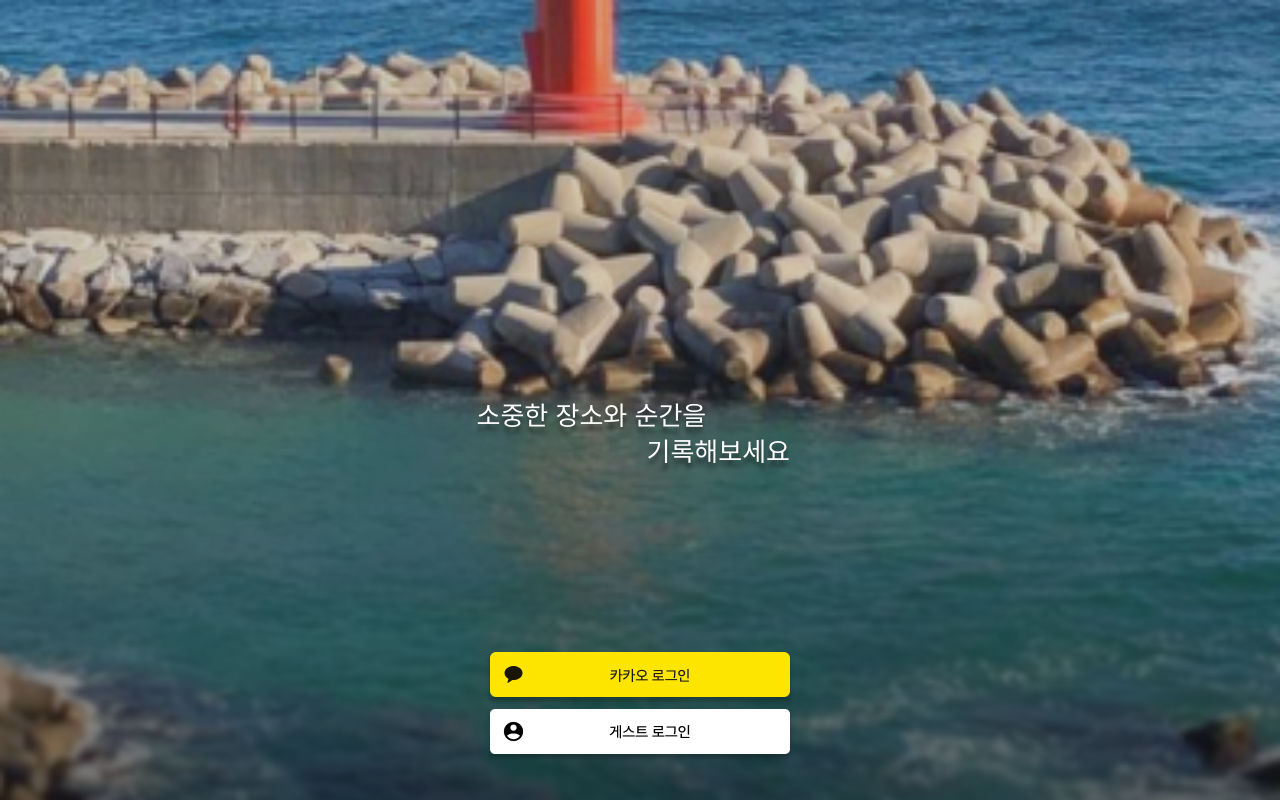
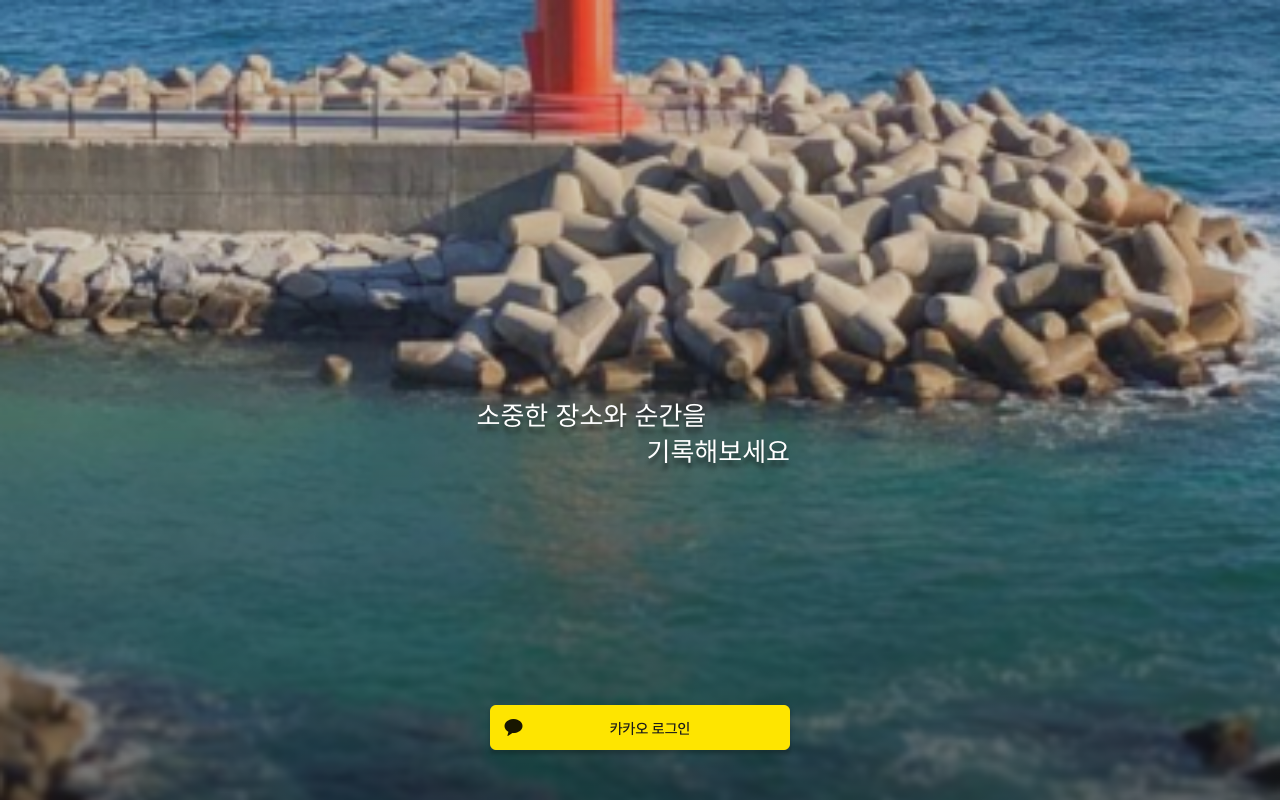
Before and after one commit to nuyh-99/ji-kku-frontend, a Next.js app in the folder frontend/: page /login in a window 1280 px wide. Built offline with nearby package versions, Linux system fonts and the light colour scheme.

Commit message:
chore : 게스트 로그인 삭제, padding 조정

```diff
--- a/frontend/src/features/login/components/Login.tsx
+++ b/frontend/src/features/login/components/Login.tsx
@@ -113,19 +113,13 @@ export function Login() {
                         </div>
                     </div>
                 </div>
-                <div className="mt-auto px-[46px] pb-[46px] flex flex-col items-center gap-3">
+                <div className="mt-auto px-[46px] pb-[50px] flex flex-col items-center gap-3">
                     <button
                         onClick={handleKakaoLogin}
                         className="w-[300px] h-[45px] max-w-[calc(100vw-48px)] shadow-[0px_4px_4px_0px_rgba(0,0,0,0.25)]"
                     >
                         <img src="/assets/kakao_login_medium_wide.png" alt="카카오 로그인" className="w-full h-full block" />
                     </button>
-                    <button
-                        onClick={handleGuestLogin}
-                        className="w-[300px] h-[45px] max-w-[calc(100vw-48px)] shadow-[0px_4px_4px_0px_rgba(0,0,0,0.25)]"
-                    >
-                        <img src="/assets/loginguest.png" alt="게스트 로그인" className="w-full h-full block" />
-                    </button>
                 </div>
             </div>
         </div>
```
